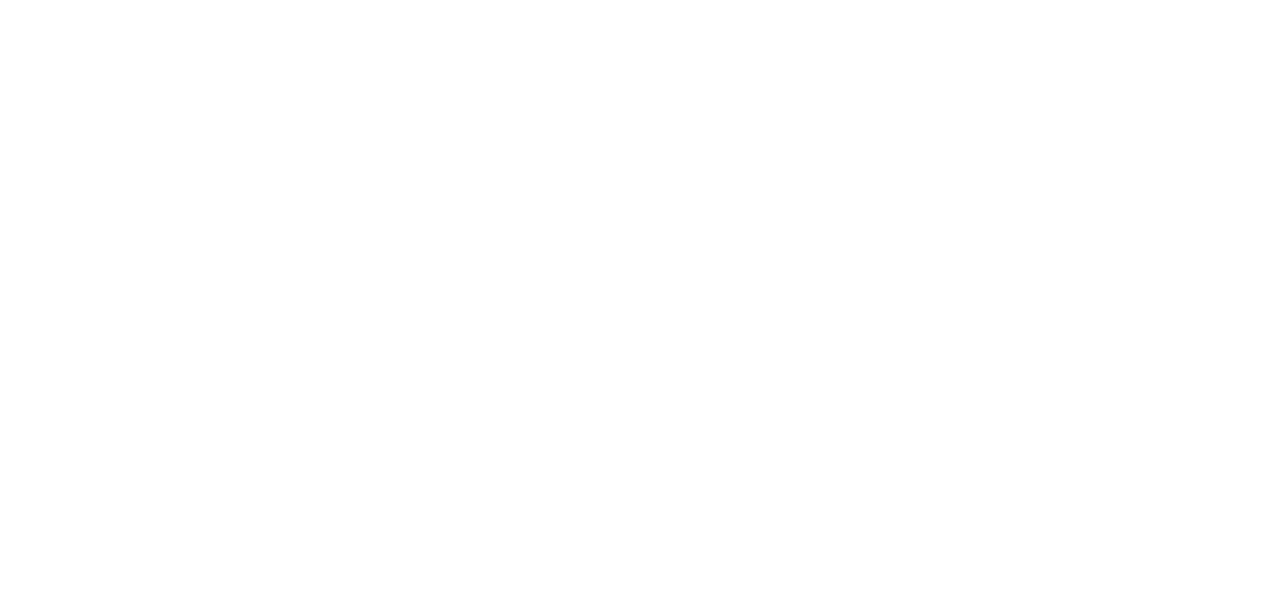
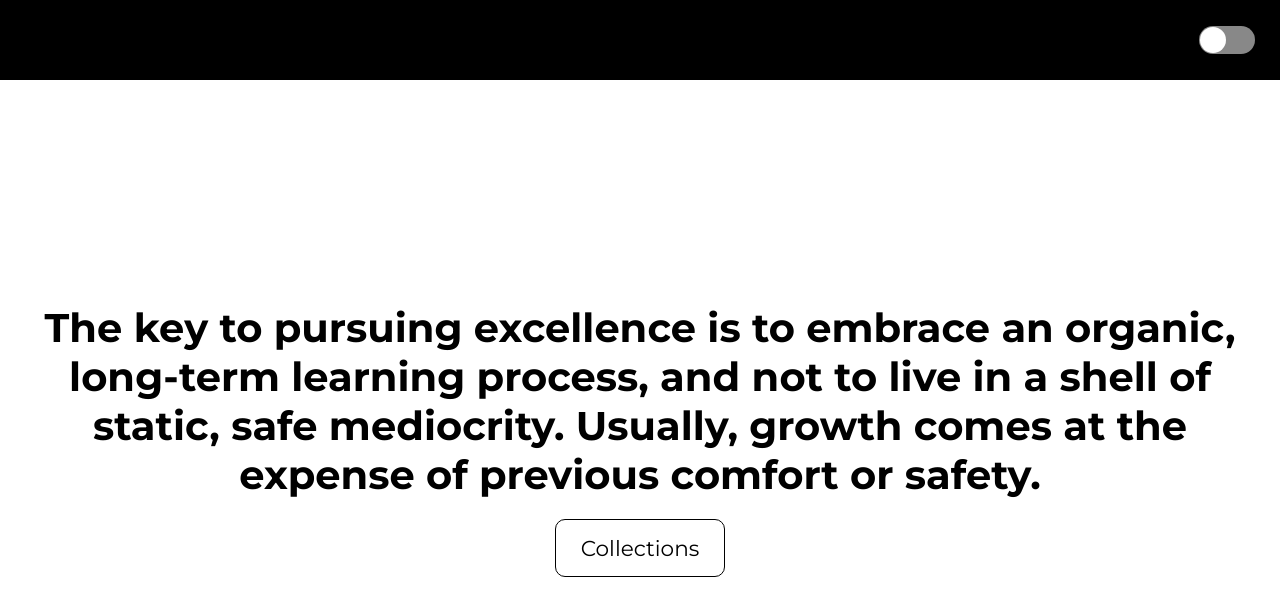
Before and after one commit to stolenfallen1/InternshipBlog, a React (Vite) app: page /Home in a window 1280 px wide. Before the commit this address had no page. Shown: the top 616 px of the page. Built offline with nearby package versions, Linux system fonts and the light colour scheme.

Commit message:
Home section

```diff
--- a/package.json
+++ b/package.json
@@ -11,7 +11,8 @@
   "dependencies": {
     "react": "^18.2.0",
     "react-dom": "^18.2.0",
-    "react-router-dom": "^6.10.0"
+    "react-router-dom": "^6.10.0",
+    "react-switch": "^7.0.0"
   },
   "devDependencies": {
     "@types/react": "^18.0.28",
--- a/src/App.tsx
+++ b/src/App.tsx
@@ -4,6 +4,7 @@
 import './styles/Main.css'
 import { BrowserRouter, Routes, Route } from 'react-router-dom'
 import Hero from './Views/Hero'
+import Home from './Views/Home'
 
 function App() {
 
@@ -12,7 +13,7 @@
       <BrowserRouter>
         <Routes>
           <Route path='/' element={ <Hero />}/>
-          <Route />
+          <Route path='/Home' element={ <Home/> }/>
         </Routes>
       </BrowserRouter>
     </div>
--- /dev/null
+++ b/src/Views/Home.tsx
@@ -0,0 +1,27 @@
+import { useState } from "react";
+import { Link } from "react-router-dom";
+import Navbar from "../components/Navbar";
+import '../styles/Home.css'
+
+const Home = () => {
+    const [isDarkMode, setIsDarkMdoe] = useState(false)
+
+    const toggleTheme = () => {
+        setIsDarkMdoe(prevState => !prevState);
+    };
+
+    return (
+        <>
+        <Navbar isDarkMode={isDarkMode} toggleTheme={toggleTheme}/>
+        <div className="main-content">
+            <h1 className="main-header">The key to pursuing excellence is to embrace an organic, long-term
+                learning process, and not to live in a shell of static, safe
+                mediocrity. Usually, growth comes at the expense of previous comfort
+                or safety.</h1>
+            <Link to="/Collections" className="home-button">Collections</Link>
+        </div>
+        </>
+    )
+}
+
+export default Home
--- /dev/null
+++ b/src/components/Navbar.tsx
@@ -0,0 +1,25 @@
+import React from 'react'
+import Switch from 'react-switch'
+import '../styles/Navbar.css'
+
+interface Nav {
+    isDarkMode: boolean;
+    toggleTheme: () => void;
+}
+
+const Navbar = ({ isDarkMode, toggleTheme}: Nav) => {
+    return (
+        <div>
+            <nav className='nav-container'>
+                <Switch
+                    checked={isDarkMode}
+                    onChange={toggleTheme}
+                    checkedIcon={false}
+                    uncheckedIcon={false}
+                />
+            </nav>
+        </div>
+    )
+}
+
+export default Navbar
--- /dev/null
+++ b/src/styles/Home.css
@@ -0,0 +1,29 @@
+.main-content {
+    display: flex;
+    justify-content: center;
+    align-items: center;
+    flex-direction: column;
+    height: 90vh;
+}
+
+.main-header {
+    text-align: center;
+    font-size: 2.5rem;
+    margin-bottom: 20px;
+}
+
+.home-button {
+    font-size: 1.35rem;
+    color: #000;
+    text-decoration: none;
+    padding: 15px 25px;
+    border: 1px solid #000;
+    border-radius: 10px;
+    transition: all 0.45s;
+}
+
+.home-button:hover {
+    background-color: #000;
+    color: #fff;
+    border: 1px solid #fff;
+}
--- /dev/null
+++ b/src/styles/Navbar.css
@@ -0,0 +1,8 @@
+.nav-container {
+    height: 10vh;
+    padding: 0px 25px;
+    background-color: #000;
+    display: flex;
+    justify-content: flex-end;
+    align-items: center;
+}
```
Also changed, not shown: 1 other file (tests, documents, lock files or other folders).
